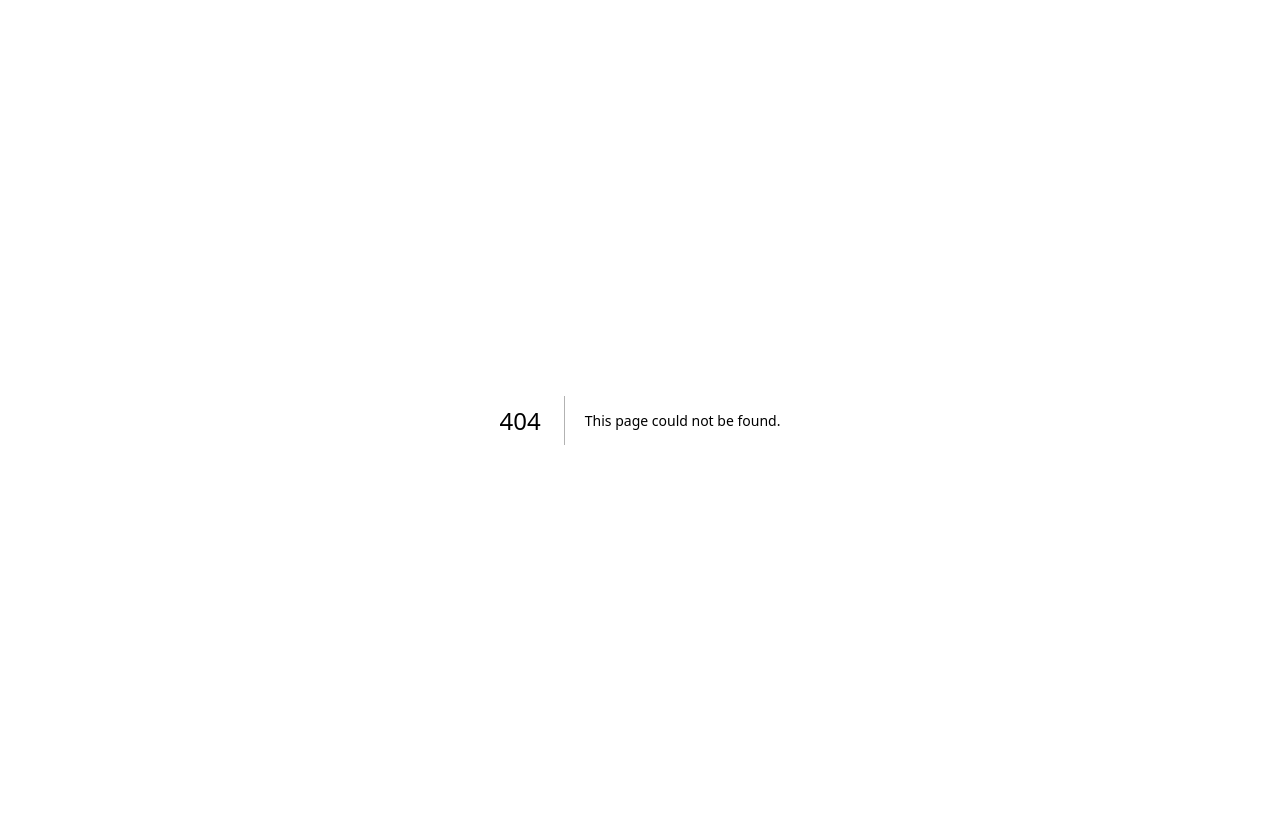
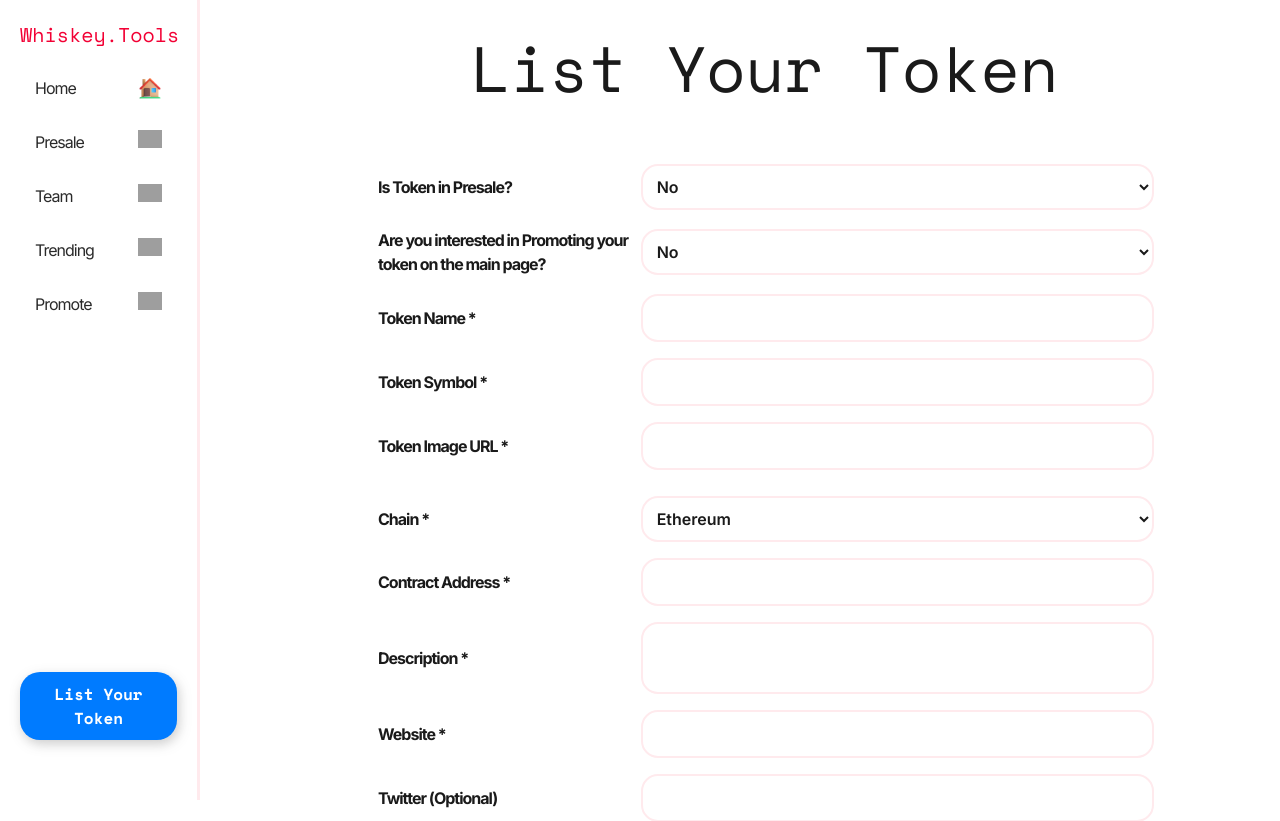
Before and after one commit to calvinheath/whiskey-tools, a Next.js app: page /list-a-token in a window 1280 px wide. Before the commit this address had no page. Shown: the top 821 px of the page. Built offline with nearby package versions, Linux system fonts and the light colour scheme; grey boxes are pictures that could not be loaded.

Commit message:
Enabled token listing button

```diff
--- a/app/components/sidebar.js
+++ b/app/components/sidebar.js
@@ -14,10 +14,10 @@ const Sidebar = () => {
                 <Link href="/presale" className="navLink"><span className='navText'>Presale</span><span className='emojiButton emoji'><Image alt="Presale" width="24" height="24" src="https://em-content.zobj.net/source/microsoft-teams/363/spiral-calendar_1f5d3-fe0f.png" unoptimized/></span></Link>
                 <Link href="/team" className="navLink" disabled><span className='navText'>Team</span><span className='emojiButton emoji'><Image alt="Top Tokens" width="24" height="24" src="https://em-content.zobj.net/source/microsoft-teams/363/family-man-woman-boy_1f468-200d-1f469-200d-1f466.png" unoptimized/></span></Link>
                 <Link href="" className="navLink" disabled><span className='navText'>Trending </span><span className='emojiButton emoji'><Image alt="Trending" width="24" height="24" src="https://em-content.zobj.net/source/microsoft-teams/363/fire_1f525.png" unoptimized/></span></Link>
-                <Link href="" className="navLink" disabled><span className='navText'>Promote </span><span className='emojiButton emoji'><Image alt="Promote" width="24" height="24" src="https://em-content.zobj.net/source/microsoft-teams/363/rocket_1f680.png" unoptimized/></span></Link>
+                <Link href="/list-a-token" className="navLink"><span className='navText'>Promote </span><span className='emojiButton emoji'><Image alt="Promote" width="24" height="24" src="https://em-content.zobj.net/source/microsoft-teams/363/rocket_1f680.png" unoptimized/></span></Link>
             </div>
 
-            <button disabled>List Your Token</button>
+            <Link href="/list-a-token"><button>List Your Token</button></Link>
 
             </nav>
     );
--- /dev/null
+++ b/app/list-a-token/page.js
@@ -0,0 +1,157 @@
+'use client';
+import React, { useState } from 'react';
+import '../styles/listtoken.css'; // You can create a corresponding CSS file
+import '../globals.css'
+import Sidebar from '../components/sidebar';
+import { toast, ToastContainer } from 'react-toastify';
+import 'react-toastify/dist/ReactToastify.css';
+const ListToken = () => {
+    const [formData, setFormData] = useState({
+      inPresale: 'no',
+      wantPromo: 'no',
+      tokenName: '',
+      tokenSymbol: '',
+      tokenImageUrl: '',
+      chain: '',
+      contractAddress: '',
+      description: '',
+      website: '',
+      twitter: '',
+      telegram: '',
+      discord: '',
+      reddit: '',
+      facebook: '',
+      github: '',
+      presaleDate: '',
+      launchDate: ''
+    });
+  const handleChange = (e) => {
+    const { name, value } = e.target;
+    setFormData((prevData) => ({ ...prevData, [name]: value }));
+  };
+  const [submissionStatus, setSubmissionStatus] = useState(null);
+
+ const handleSubmit = async (e) => {
+    e.preventDefault();
+
+    try {
+      const response = await fetch('https://submit-form.com/ARCkt2DO', {
+        method: 'POST',
+        headers: {
+          'Content-Type': 'application/json',
+          'Accept': 'application/json',
+        },
+        body: JSON.stringify(formData),
+      });
+
+      if (response.ok) {
+        toast.success('The listing has been submitted and will be reviewed within 24 hours.\n\nYou will be redirected to the home page in 5 seconds.', {
+          onClose: () => window.location.href = '/',
+          autoClose: 5000
+        });
+      } else {
+        toast.error('An error occurred. Please try again.');
+      }
+    } catch (error) {
+      console.error('An unexpected error occurred:', error);
+      toast.error('An unexpected error occurred. Please try again.');
+    }
+  };
+
+
+  return (
+    <div className='container'><Sidebar/>
+            <h2 className='sectionHeader'>List Your Token</h2>
+
+<div className="listTokenContainer">
+  <form onSubmit={handleSubmit}>
+    <div className="formGroup">
+      <label>Is Token in Presale?</label>
+      <select name="inPresale" onChange={handleChange} required>
+        <option value="no">No</option>
+        <option value="yes">Yes</option>
+      </select>
+    </div>
+
+    <div className="formGroup">
+      <label>Are you interested in Promoting your token on the main page?</label>
+      <select name="wantPromo" onChange={handleChange} required>
+        <option value="no">No</option>
+        <option value="yes">Yes</option>
+      </select>
+    </div>
+
+    <div className="formGroup">
+      <label>Token Name *</label>
+      <input type="text" name="tokenName" pattern="\S(.*\S)?" onChange={handleChange} required />
+    </div>
+
+    <div className="formGroup">
+      <label>Token Symbol *</label>
+      <input type="text" name="tokenSymbol" pattern="\S(.*\S)?" onChange={handleChange} required />
+    </div>
+
+    <div className="formGroup">
+      <label>Token Image URL *</label>
+      <input type="url" name="tokenImageUrl" onChange={handleChange} required />
+      <div className="imagePreview">
+        {formData.tokenImageUrl && <img src={formData.tokenImageUrl} alt="Preview" />}
+      </div>
+    </div>
+
+    <div className="formGroup">
+    <label>Chain *</label>
+    <select name="chain" onChange={handleChange} required>
+      <option value="ETH">Ethereum</option>
+      <option value="BSC">Binance Smart Chain</option>
+      <option value="BASE">BASE Chain</option>
+    </select>
+  </div>
+
+    <div className="formGroup">
+      <label>Contract Address *</label>
+      <input type="text" name="contractAddress" onChange={handleChange} required />
+    </div>
+
+    <div className="formGroup">
+      <label>Description *</label>
+      <textarea name="description" onChange={handleChange} required></textarea>
+    </div>
+
+    <div className="formGroup">
+      <label>Website *</label>
+      <input type="url" name="website" onChange={handleChange} required />
+    </div>
+
+    {/* Optional Fields */}
+    <div className="formGroup">
+      <label>Twitter (Optional)</label>
+      <input type="url" name="twitter" onChange={handleChange} />
+    </div>
+    <div className="formGroup">
+      <label>Telegram (Optional)</label>
+      <input type="url" name="telegram" onChange={handleChange} />
+    </div>
+    {/* ... Other optional fields like Discord, Reddit, Facebook, Github ... */}
+
+    {formData.inPresale === 'yes' ? (
+      <div className="formGroup">
+        <label>Presale Date *</label>
+        <input type="date" name="presaleDate" onChange={handleChange} required />
+      </div>
+    ) : (
+      <div className="formGroup">
+        <label>Launch Date *</label>
+        <input type="date" name="launchDate" onChange={handleChange} required />
+      </div>
+    )}
+
+    <button type="submit">Submit</button>
+  </form>
+</div>
+<ToastContainer/>
+</div>
+  );
+};
+
+export default ListToken;
--- /dev/null
+++ b/app/styles/listtoken.css
@@ -0,0 +1,81 @@
+.listTokenContainer {
+
+
+    margin: 0 auto;
+    background: var(--background-end);
+    border-radius: 10px;
+    width: 100%;
+  }
+
+  .formGroup {
+    display: grid;
+    grid-template-columns: 1fr 2fr;
+    gap: 10px;
+    align-items: center;
+    margin-bottom: 20px;
+  }
+
+  label {
+    font-weight: bold;
+    font-family: 'Inter';
+    letter-spacing: -1px;
+  }
+
+  input,
+  select,
+  textarea {
+    padding: 10px;
+    outline: 2px solid var(--faded-accent);
+    border: none;
+    border-radius: 15px;
+    max-width: 100% !important;
+    background: var(--background-end);
+    resize: none;
+    font-size: 1rem;
+    font-family: 'Inter';
+    font-weight: 600;
+  }
+
+  .imagePreview img {
+    max-width: 100px;
+    display: block;
+    margin-top: 10px;
+  }
+
+  button {
+    padding: 10px 20px;
+    background: #007bff;
+    color: #fff;
+    border: none;
+    border-radius: 5px;
+    cursor: pointer;
+  }
+
+  button:hover {
+    background: #0056b3;
+  }
+  option {
+    position: absolute;
+    background-color: #f9f9f9;
+    box-shadow: 0px 8px 16px 0px rgba(0,0,0,0.2);
+    margin: 10px !important;
+    z-index: 1;
+    font-size: 1rem;
+    font-family: 'Space Mono';
+    font-weight: 600;
+  }
+
+
+  @media (max-width: 600px) {
+    .formGroup {
+      grid-template-columns: 1fr;
+    }
+    .listTokenContainer {
+
+
+        margin: 0 auto;
+        background: var(--background-end);
+        border-radius: 10px;
+        width: 80%;
+      }
+  }
```
